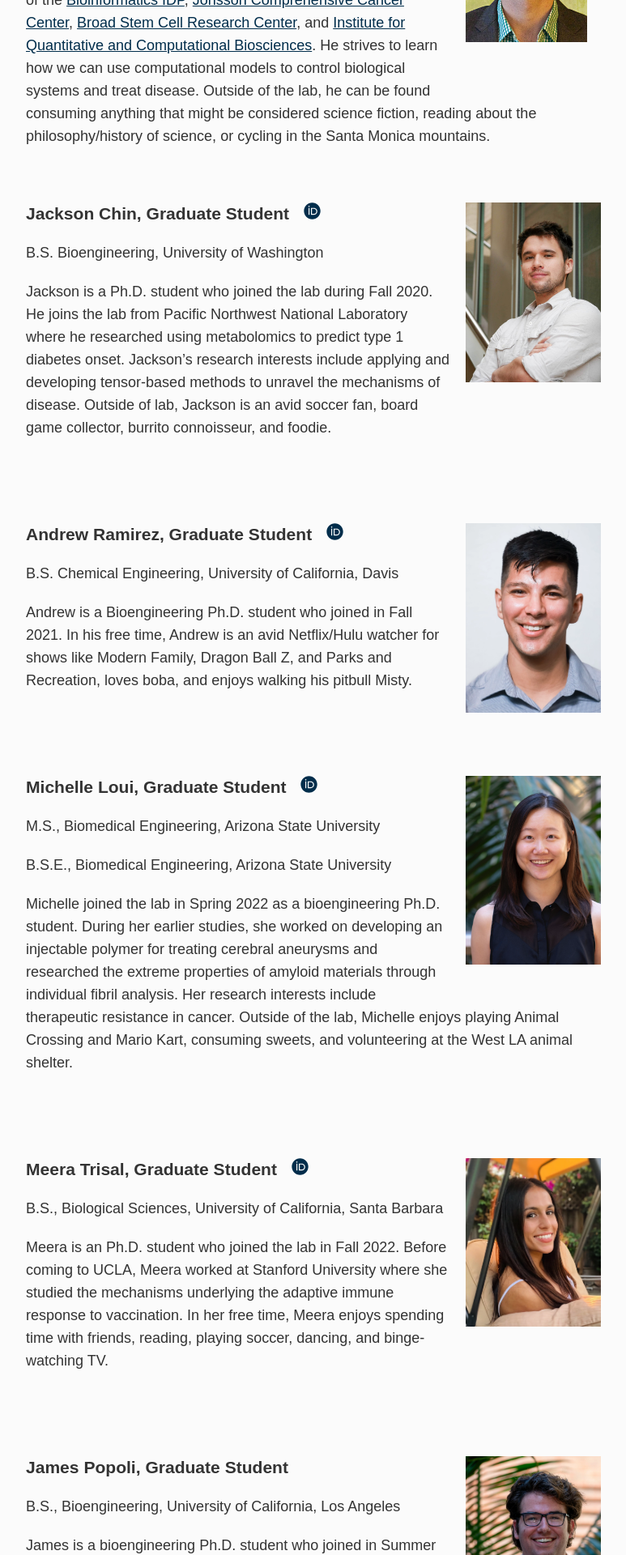
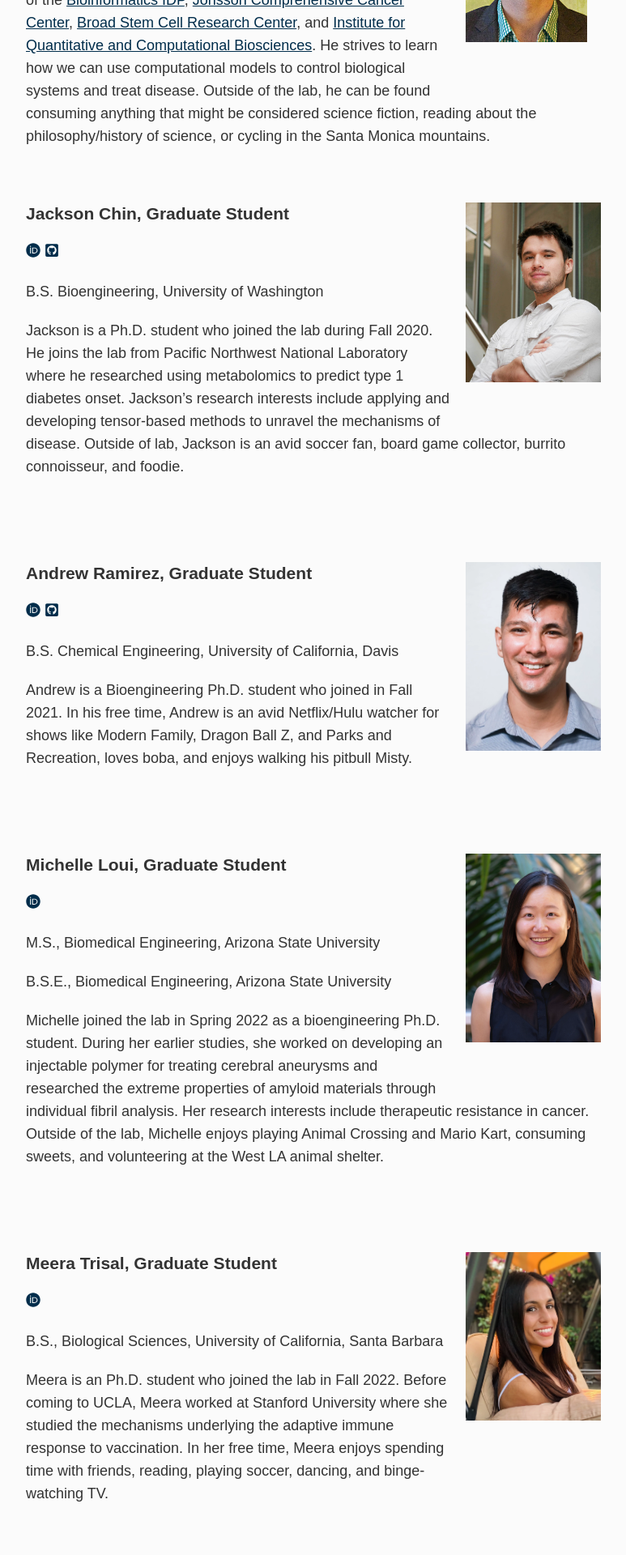
Before and after one commit to meyer-lab/asmlab.org, a Jekyll site: the page built from team/index.md, in a window 1280 px wide. Shown: the part 807-2727 px from the top of the page at 81% size, without its empty margins (253-1026 px from the left). Built offline with Jekyll 4.4.1, drawn with Linux system fonts in a browser that asks for light colours; some web fonts are replaced.

Commit message:
Add other information

```diff
--- a/_data/team.yml
+++ b/_data/team.yml
@@ -249,6 +249,7 @@
   description: Armaan is a computational scientist in the lab, supporting several projects. He is interested in computational modeling, biological measurement, and nanoengineering. He enjoys science fiction, weightlifting, and the beach.
   photo: armaan.webp
   current: True
+  homepage: http://armaanabraham.com/
 
 - name: Ethan Hung
   position: Undergraduate Researcher
--- a/team/index.md
+++ b/team/index.md
@@ -18,7 +18,10 @@
 {% for person in site.data.team %}
 {% if person.current %}
 <div class="span_3 right"><img src="/public/photos/{{ person.photo }}" alt="{{ person.name }}'s picture" /></div>
-### {{ person.name }}, {{ person.position }}&nbsp;&nbsp;&nbsp;{% if person.orcid %}<a href="https://orcid.org/{{ person.orcid }}"><svg class="svg-icon"><use xlink:href="#fa-orcid"></use></svg></a>{% endif %}
+### {{ person.name }}, {{ person.position }}&nbsp;&nbsp;&nbsp;
+{% if person.homepage %}<a href="{{ person.homepage }}"><svg class="svg-icon"><use xlink:href="#fa-home"></use></svg></a>{% endif %}
+{% if person.orcid %}<a href="https://orcid.org/{{ person.orcid }}"><svg class="svg-icon"><use xlink:href="#fa-orcid"></use></svg></a>{% endif %}
+{% if person.github %}<a href="https://github.com/{{ person.github }}"><svg class="svg-icon"><use xlink:href="#fa-github"></use></svg></a>{% endif %}
 {% if person.degrees %}
 {% for degree in person.degrees %}
 {{ degree }}
```
